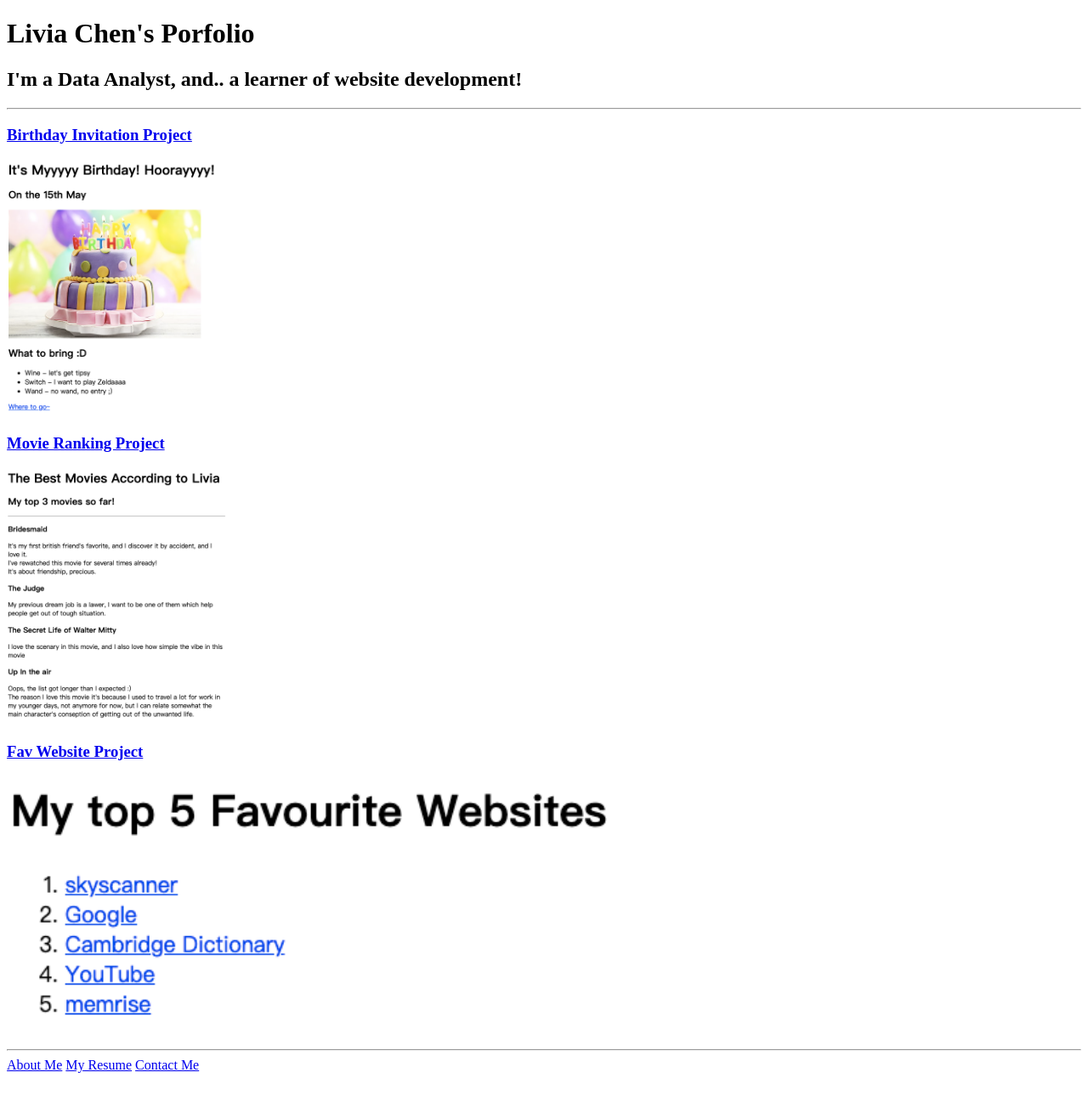
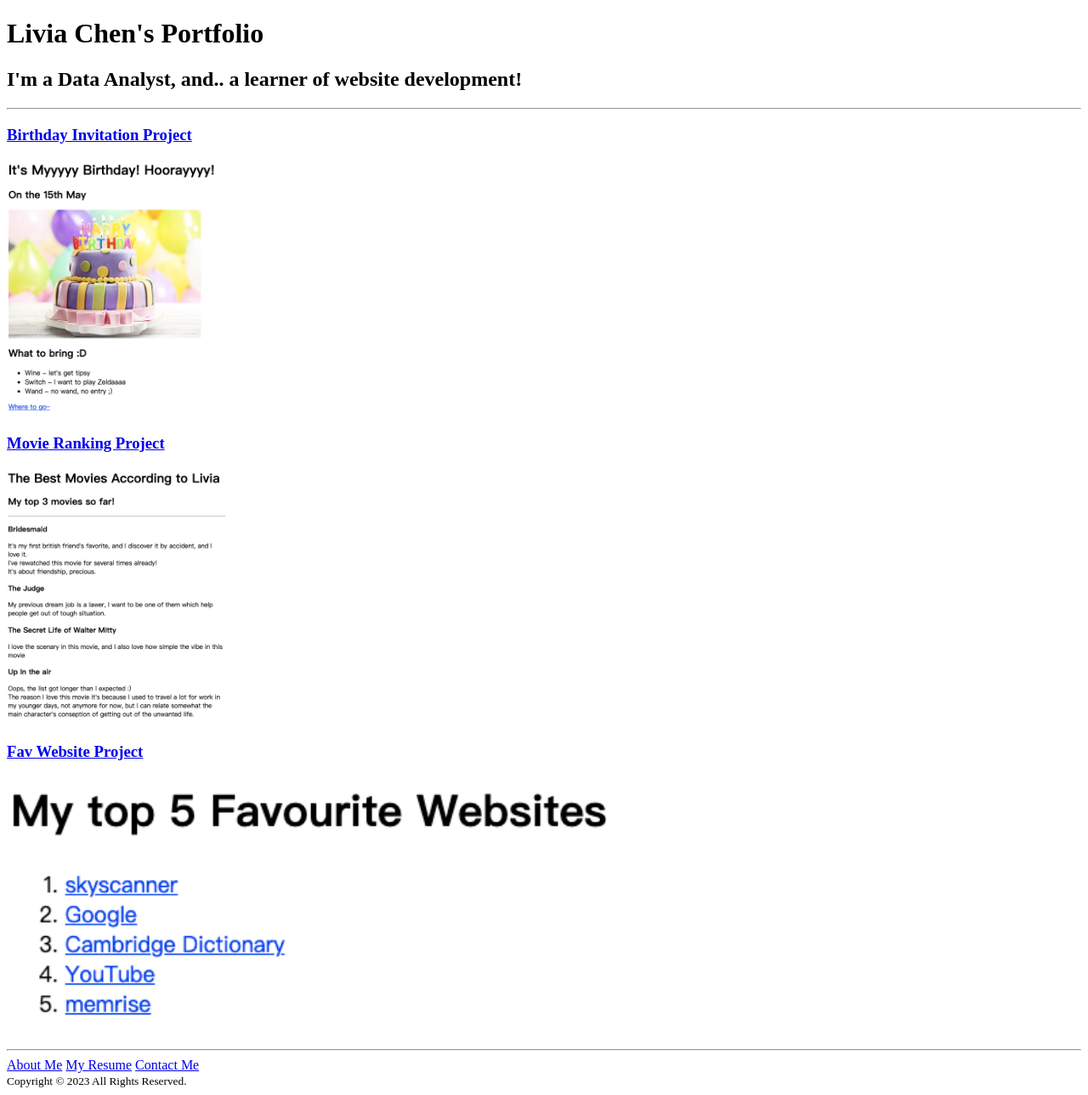
Before and after one commit to LiviaChen/html-portfolio, a plain HTML site: page index.html in a window 1280 px wide. Shown: the whole page at 85% size. Drawn offline with Linux system fonts and the light colour scheme.

Commit message:
fix typo

```diff
--- a/index.html
+++ b/index.html
@@ -8,7 +8,7 @@
     <title>Livia Chen's Portfolio</title>
 </head>
 <body>
-    <h1>Livia Chen's Porfolio</h1>
+    <h1>Livia Chen's Portfolio</h1>
     <h2>I'm a Data Analyst, and.. a learner of website development!</h2>
     <h3><a href=""></a></h3>
     <hr>
@@ -28,5 +28,11 @@
     <a href="./public/about.html">About Me</a>
     <a href="./public/online_resume.html">My Resume</a>
     <a href="./public/contact.html">Contact Me</a>
+
+    <footer>
+        <small>
+          Copyright © 2023 All Rights Reserved.
+        </small>
+    </footer>
 </body>
 </html>
```
